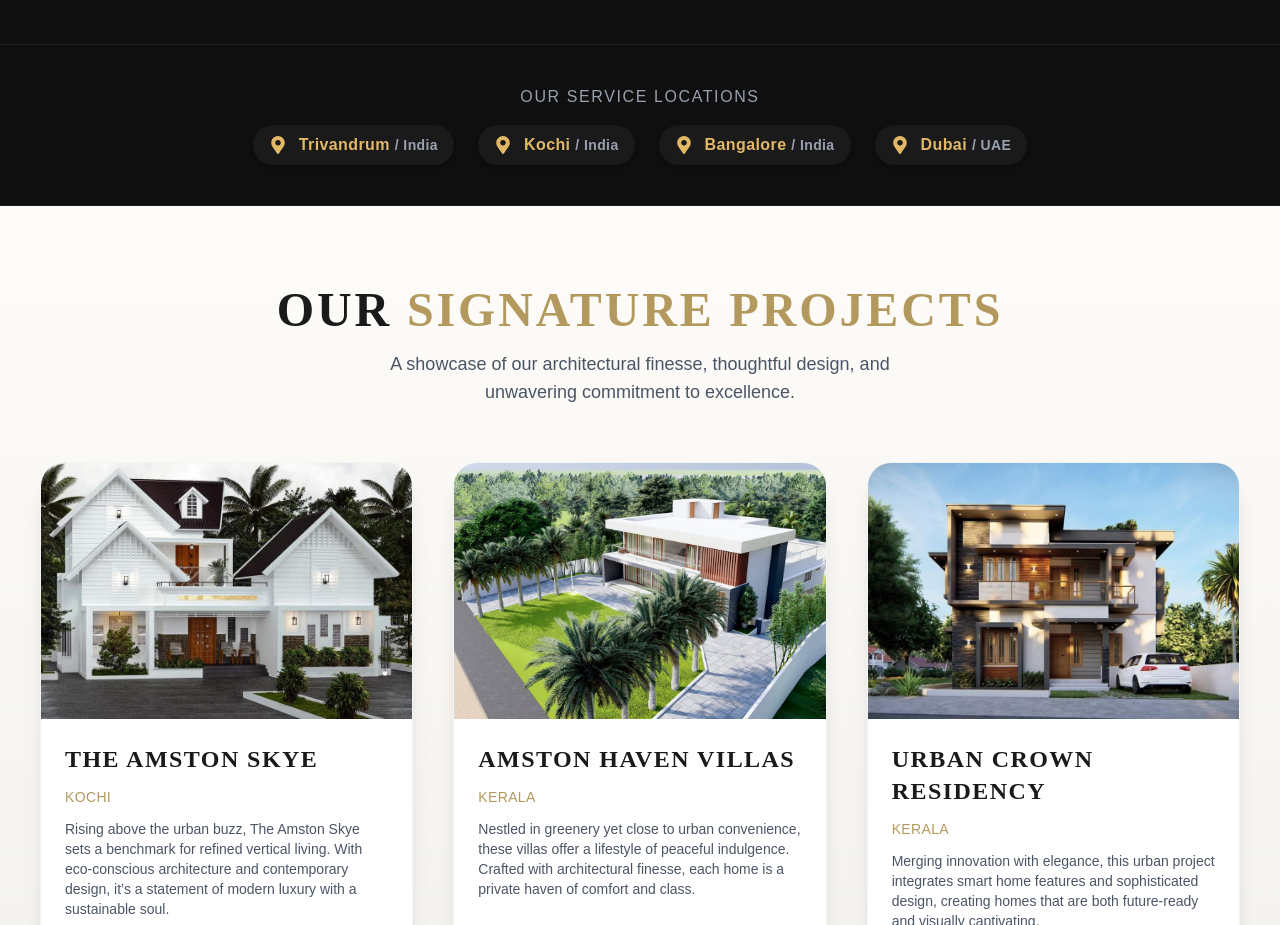
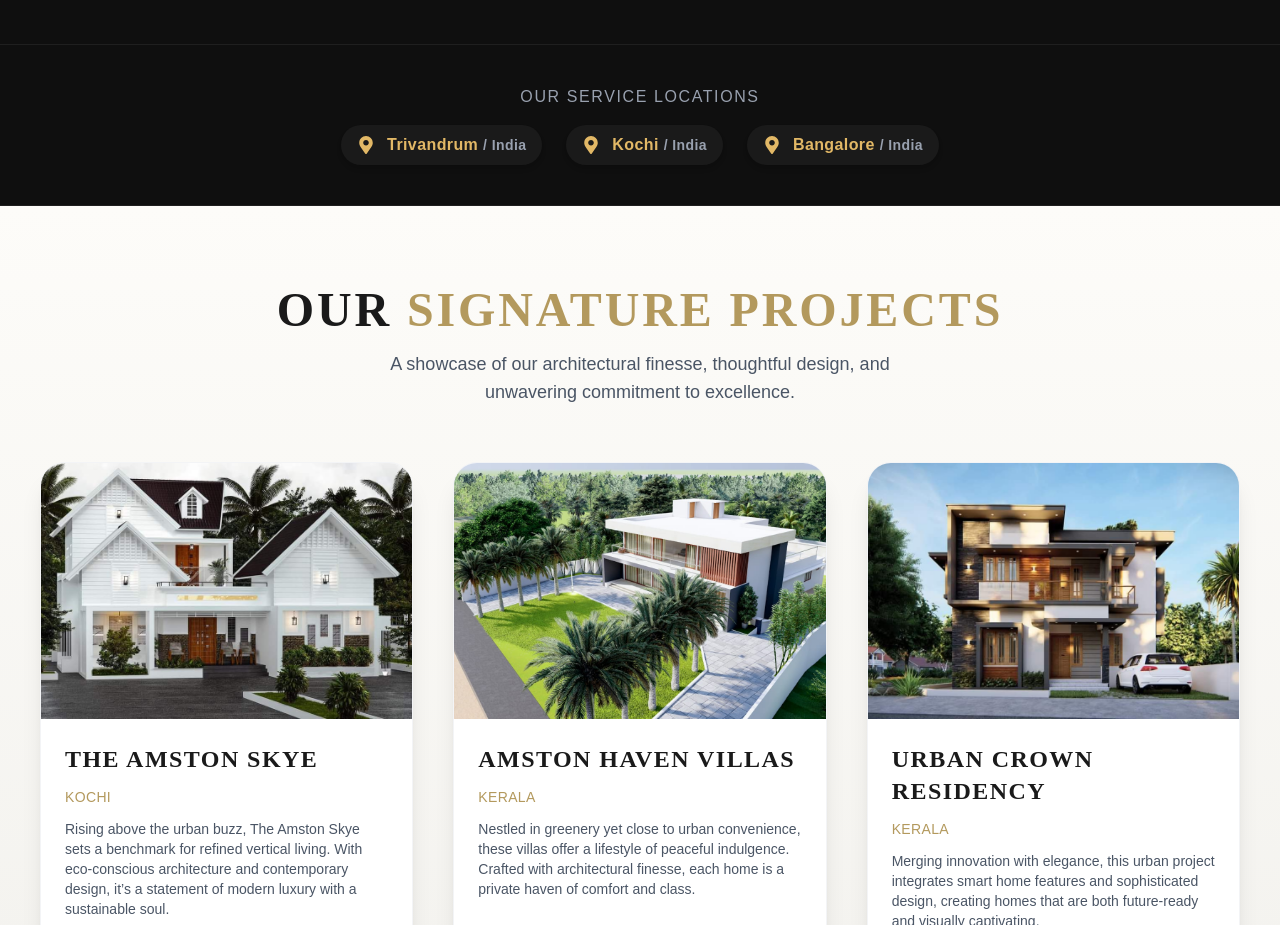
Before and after one commit to Vivek-v-h/amston-homes, a Next.js app: page / in a window 1280 px wide. Shown: the part 2520-3445 px from the top of the page. Built offline with nearby package versions, Linux system fonts and the light colour scheme.

Commit message:
Update Amston Homes website

```diff
--- a/components/locations.tsx
+++ b/components/locations.tsx
@@ -6,8 +6,7 @@ import { FaMapMarkerAlt } from "react-icons/fa";
 const locations = [
   { city: "Trivandrum", country: "India" },
   { city: "Kochi", country: "India" },
-  { city: "Bangalore", country: "India" },
-  { city: "Dubai", country: "UAE" },
+  { city: "Bangalore", country: "India" }
 ];
 
 const Locations = () => {
```
